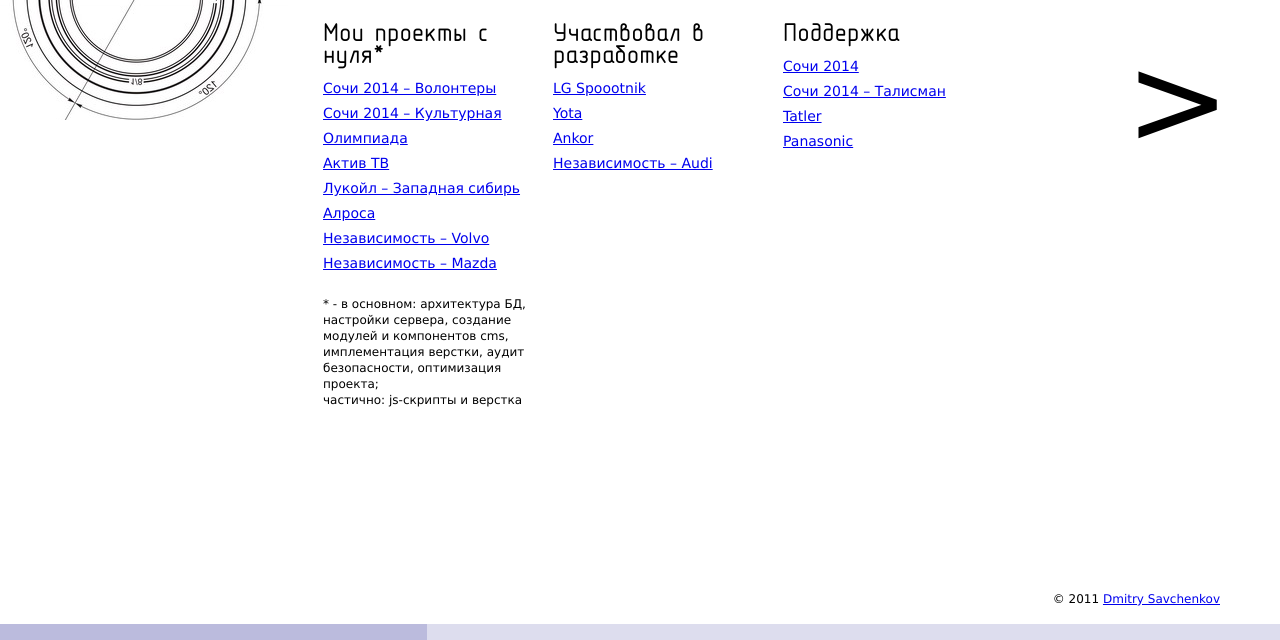
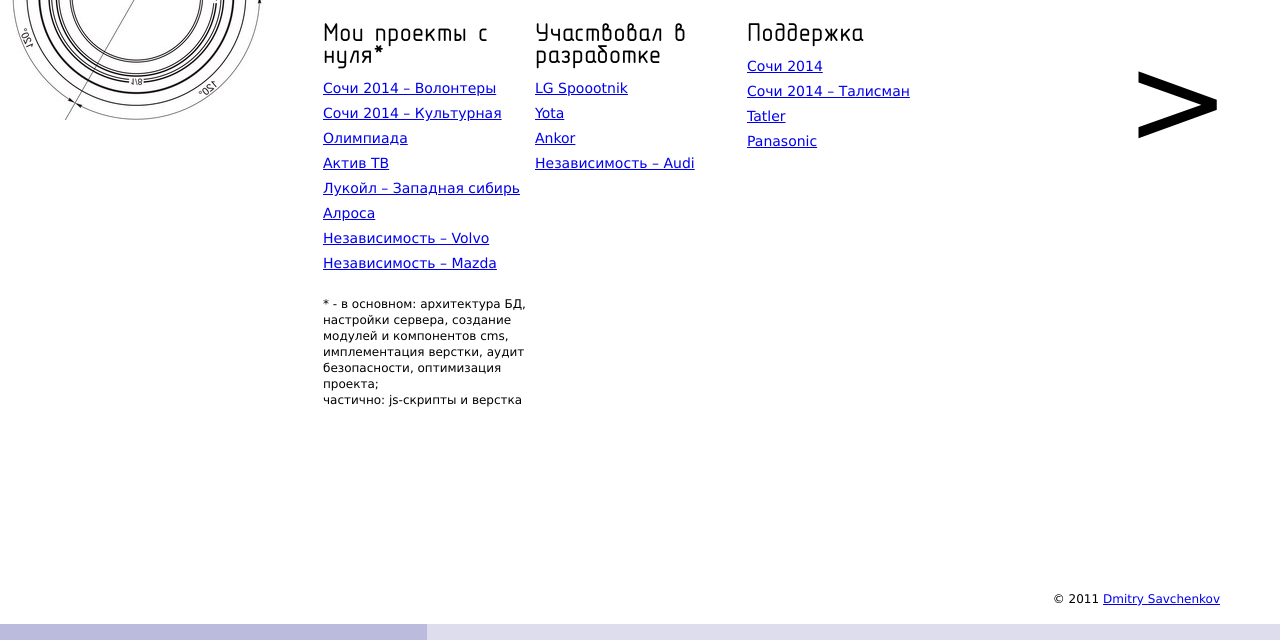
Before and after one commit to coldshine/coldshine.github.com, a plain HTML site: page index.html in a window 1280 px wide. Shown: the part 160-800 px from the top of the page. Drawn offline with Linux system fonts and the light colour scheme.

Commit message:
Update css/styles.css

```diff
--- a/css/styles.css
+++ b/css/styles.css
@@ -179,8 +179,8 @@
 
 
 #projects .left-col{
-    width: 220px;
-    margin-right: 10px;
+    width: 210px;
+    margin-right: 2px;
 }
 
 #tech .left-col{
```
